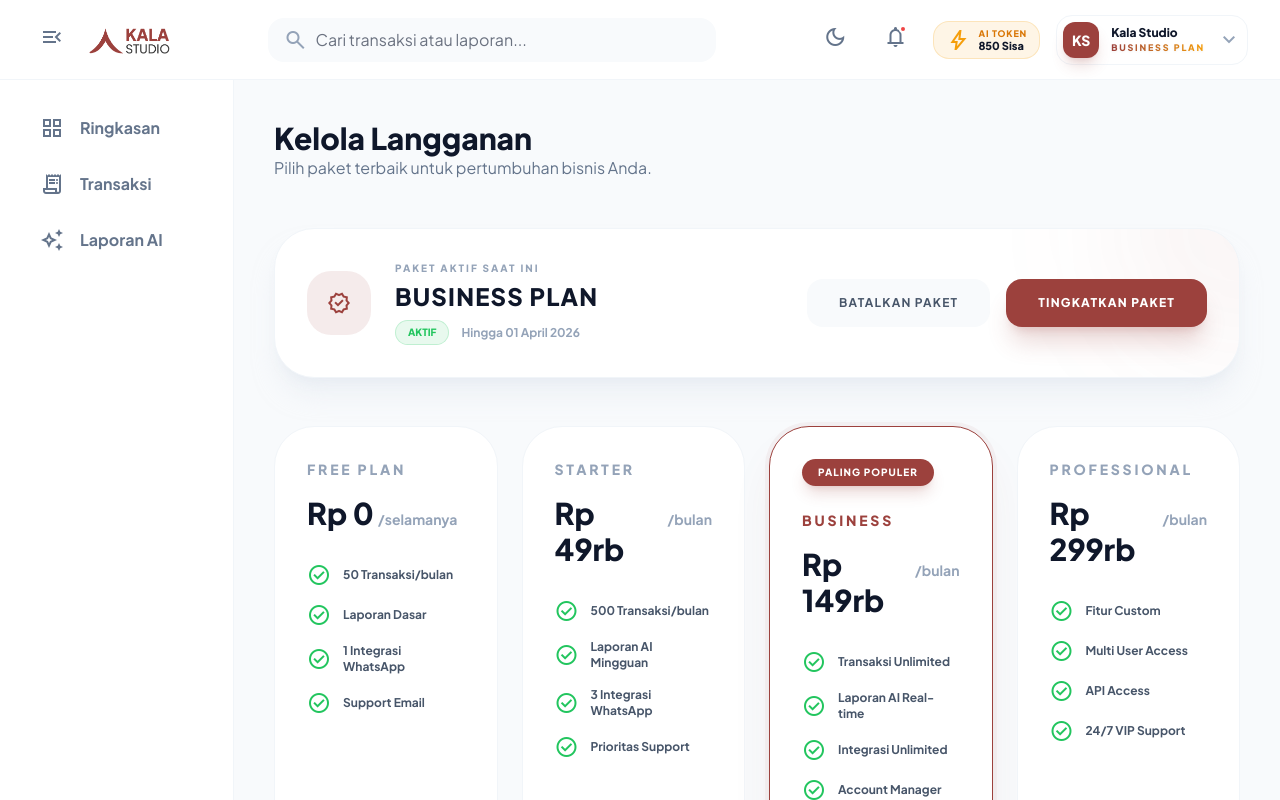
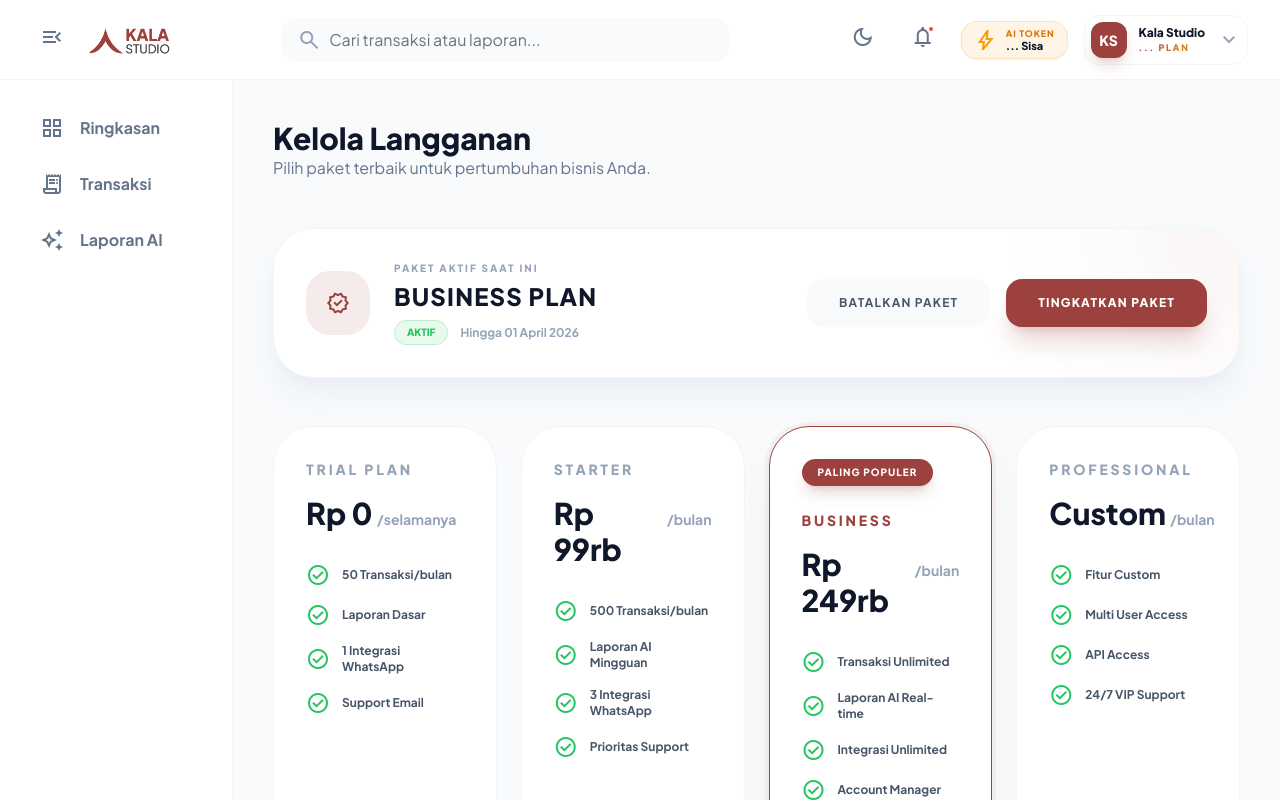
Before and after one commit to firdausnanda/kalastudio, a Next.js app: page /langganan in a window 1280 px wide. Shown: the top 800 px of the page. Built offline with nearby package versions, Linux system fonts and the light colour scheme; no server answers.

Commit message:
[FIX] Header status

```diff
--- /dev/null
+++ b/src/app/api/dashboard/user/route.js
@@ -0,0 +1,70 @@
+import { NextResponse } from 'next/server';
+import { cookies } from 'next/headers';
+import { jwtVerify } from 'jose';
+import { db } from '@/db';
+import { users, userDetails } from '@/db/schema';
+import { eq } from 'drizzle-orm';
+
+const JWT_SECRET = new TextEncoder().encode(
+  process.env.NEXTAUTH_SECRET || 'fallback_kalastudio_secret_key_change_me_in_prod'
+);
+
+export async function GET() {
+  try {
+    const cookieStore = await cookies();
+    const sessionToken = cookieStore.get('kalastudio_session')?.value;
+
+    if (!sessionToken) {
+      return NextResponse.json({ error: 'Tidak terautentikasi' }, { status: 401 });
+    }
+
+    let session;
+    try {
+      const { payload } = await jwtVerify(sessionToken, JWT_SECRET);
+      session = payload;
+    } catch {
+      return NextResponse.json({ error: 'Session tidak valid' }, { status: 401 });
+    }
+
+    const userId = session.id;
+
+    // Ambil token dan phone
+    const userRecord = await db.select().from(users).where(eq(users.id, userId)).limit(1);
+    const detailRecord = await db.select().from(userDetails).where(eq(userDetails.userId, userId)).limit(1);
+
+    if (userRecord.length === 0) {
+      return NextResponse.json({ error: 'User tidak ditemukan' }, { status: 404 });
+    }
+
+    const token = userRecord[0].token;
+    const phone = detailRecord.length > 0 ? detailRecord[0].phone : null;
+
+    if (!token || !phone) {
+      return NextResponse.json({
+        error: 'Data token eksternal atau nomor WA belum tersedia.'
+      }, { status: 400 });
+    }
+
+    const APP_SERVICE = process.env.APP_SERVICE || 'https://kalastudio-prod.up.railway.app';
+    const externalUrl = `${APP_SERVICE}/api/admin/user/${phone}`;
+
+    const externalRes = await fetch(externalUrl, {
+      method: 'GET',
+      headers: {
+        'Authorization': `Bearer ${token}`,
+        'Content-Type': 'application/json'
+      }
+    });
+
+    if (!externalRes.ok) {
+      return NextResponse.json({ error: 'Gagal mengambil data user dari server eksternal' }, { status: externalRes.status });
+    }
+
+    const externalData = await externalRes.json();
+    return NextResponse.json({ success: true, data: externalData });
+
+  } catch (error) {
+    console.error('API /dashboard/user error:', error);
+    return NextResponse.json({ error: 'Terjadi kesalahan server' }, { status: 500 });
+  }
+}
--- a/src/app/langganan/page.jsx
+++ b/src/app/langganan/page.jsx
@@ -23,7 +23,7 @@ export default function SubscriptionPage() {
 
   const plans = [
     {
-      name: 'Free Plan',
+      name: 'Trial Plan',
       price: 'Rp 0',
       period: '/selamanya',
       features: ['50 Transaksi/bulan', 'Laporan Dasar', '1 Integrasi WhatsApp', 'Support Email'],
@@ -33,7 +33,7 @@ export default function SubscriptionPage() {
     },
     {
       name: 'Starter',
-      price: 'Rp 49rb',
+      price: 'Rp 99rb',
       period: '/bulan',
       features: ['500 Transaksi/bulan', 'Laporan AI Mingguan', '3 Integrasi WhatsApp', 'Prioritas Support'],
       buttonText: 'Pilih Starter',
@@ -42,7 +42,7 @@ export default function SubscriptionPage() {
     },
     {
       name: 'Business',
-      price: 'Rp 149rb',
+      price: 'Rp 249rb',
       period: '/bulan',
       features: ['Transaksi Unlimited', 'Laporan AI Real-time', 'Integrasi Unlimited', 'Account Manager'],
       buttonText: 'Paket Aktif',
@@ -52,10 +52,10 @@ export default function SubscriptionPage() {
     },
     {
       name: 'Professional',
-      price: 'Rp 299rb',
+      price: 'Custom',
       period: '/bulan',
       features: ['Fitur Custom', 'Multi User Access', 'API Access', '24/7 VIP Support'],
-      buttonText: 'Pilih Pro',
+      buttonText: 'Hubungi Kami',
       isCurrent: false,
       color: 'bg-amber-500',
     },
--- a/src/components/DashboardHeader.jsx
+++ b/src/components/DashboardHeader.jsx
@@ -8,6 +8,7 @@ export default function DashboardHeader({ isSidebarOpen, setIsSidebarOpen }) {
   const [isDarkMode, setIsDarkMode] = useState(false);
   const [isProfileOpen, setIsProfileOpen] = useState(false);
   const [user, setUser] = useState(null);
+  const [userData, setUserData] = useState(null);
   const router = useRouter();
 
   useEffect(() => {
@@ -30,6 +31,22 @@ export default function DashboardHeader({ isSidebarOpen, setIsSidebarOpen }) {
       document.documentElement.classList.remove('dark');
       setIsDarkMode(false);
     }
+
+    const fetchUserData = async () => {
+      try {
+        const res = await fetch('/api/dashboard/user');
+        const json = await res.json();
+
+        console.log(json);
+
+        if (json.success && json.data) {
+          setUserData(json.data.data || json.data);
+        }
+      } catch (error) {
+        console.warn('Failed to fetch user data:', error);
+      }
+    };
+    fetchUserData();
   }, []);
 
   const toggleDarkMode = () => {
@@ -109,13 +126,19 @@ export default function DashboardHeader({ isSidebarOpen, setIsSidebarOpen }) {
           </button>
 
           {/* AI Token Indicator */}
-          <div className="hidden sm:flex items-center gap-2 px-3 py-1.5 bg-amber-500/10 dark:bg-amber-500/20 border border-amber-500/20 rounded-2xl group hover:bg-amber-500/20 transition-all" title="Sisa Token AI untuk pemrosesan WhatsApp">
+          <Link
+            href="/langganan"
+            className="hidden sm:flex items-center gap-2 px-3 py-1.5 bg-amber-500/10 dark:bg-amber-500/20 border border-amber-500/20 rounded-2xl group hover:bg-amber-500/20 transition-all cursor-pointer active:scale-95 shadow-sm hover:shadow-md"
+            title="Sisa Token AI untuk pemrosesan WhatsApp - Klik untuk isi ulang"
+          >
             <span className="material-symbols-outlined text-amber-500 text-[18px] group-hover:scale-110 transition-transform font-black">bolt</span>
             <div className="flex flex-col items-start leading-none gap-0.5">
               <span className="text-[9px] font-black text-amber-600 dark:text-amber-400 uppercase tracking-widest">AI Token</span>
-              <span className="text-[11px] font-black text-slate-900 dark:text-white">850 Sisa</span>
+              <span className="text-[11px] font-black text-slate-900 dark:text-white">
+                {userData?.token_balance !== undefined ? userData.token_balance : '...'} Sisa
+              </span>
             </div>
-          </div>
+          </Link>
 
           <div className="relative">
             <button
@@ -129,7 +152,9 @@ export default function DashboardHeader({ isSidebarOpen, setIsSidebarOpen }) {
                 <p className="text-xs font-black text-slate-900 dark:text-white leading-none text-nowrap mb-1">
                   {user?.name || 'Kala Studio'}
                 </p>
-                <p className="text-[9px] font-black bg-gradient-to-r from-primary to-amber-500 bg-clip-text text-transparent uppercase leading-none tracking-[0.2em] drop-shadow-sm">Business Plan</p>
+                <p className="text-[9px] font-black bg-gradient-to-r from-primary to-amber-500 bg-clip-text text-transparent uppercase leading-none tracking-[0.2em] drop-shadow-sm truncate">
+                  {userData?.plan !== undefined ? userData.plan + ' Plan' : '... Plan'}
+                </p>
               </div>
               <span className="hidden md:block material-symbols-outlined text-slate-400">expand_more</span>
             </button>
@@ -144,7 +169,9 @@ export default function DashboardHeader({ isSidebarOpen, setIsSidebarOpen }) {
                       {user?.name || 'Kala Studio'}
                     </p>
                     <div className="flex items-center">
-                      <p className="text-[9px] font-black bg-gradient-to-r from-primary to-amber-500 bg-clip-text text-transparent uppercase leading-none tracking-[0.2em] drop-shadow-sm">Business Plan</p>
+                      <p className="text-[9px] font-black bg-gradient-to-r from-primary to-amber-500 bg-clip-text text-transparent uppercase leading-none tracking-[0.2em] drop-shadow-sm">
+                        {userData?.plan !== undefined ? userData.plan : '...'} Plan
+                      </p>
                     </div>
                     <p className="text-sm text-slate-500 truncate lowercase mt-2">
                       {user?.email || 'team@kalastudioai.com'}
```
